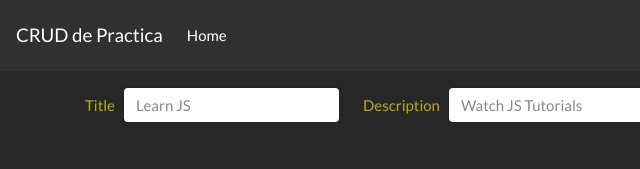
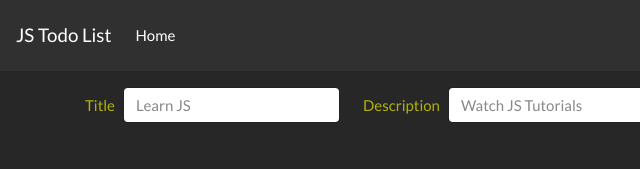
Before and after one commit to RonaldoRyan/CRUD-JS-CSS-BOOTSTRAP, a plain HTML site: page index.html in a window 1280 px wide. Shown: the top 169 px of the page, 0-640 px from the left. Drawn offline with nearby package versions, Linux system fonts and the light colour scheme.

```diff
--- a/index.html
+++ b/index.html
@@ -14,15 +14,14 @@
     href="https://stackpath.bootstrapcdn.com/bootswatch/4.5.2/darkly/bootstrap.min.css"
     rel="stylesheet"
   />
-  <!-- Only CSS styles -->
   <link rel="stylesheet" href="styles.css">
-  <title>CRUD Practice</title>
+  <title>JS Todo List</title>
 </head>
 <body>
   <!-- Navbar -->
 
   <nav class="navbar navbar-expand-lg navbar-dark bg-dark">
-    <a class="navbar-brand" href="#">CRUD de Practica</a>
+    <a class="navbar-brand" href="#">JS Todo List</a>
     <button
       class="navbar-toggler"
       type="button"
```
